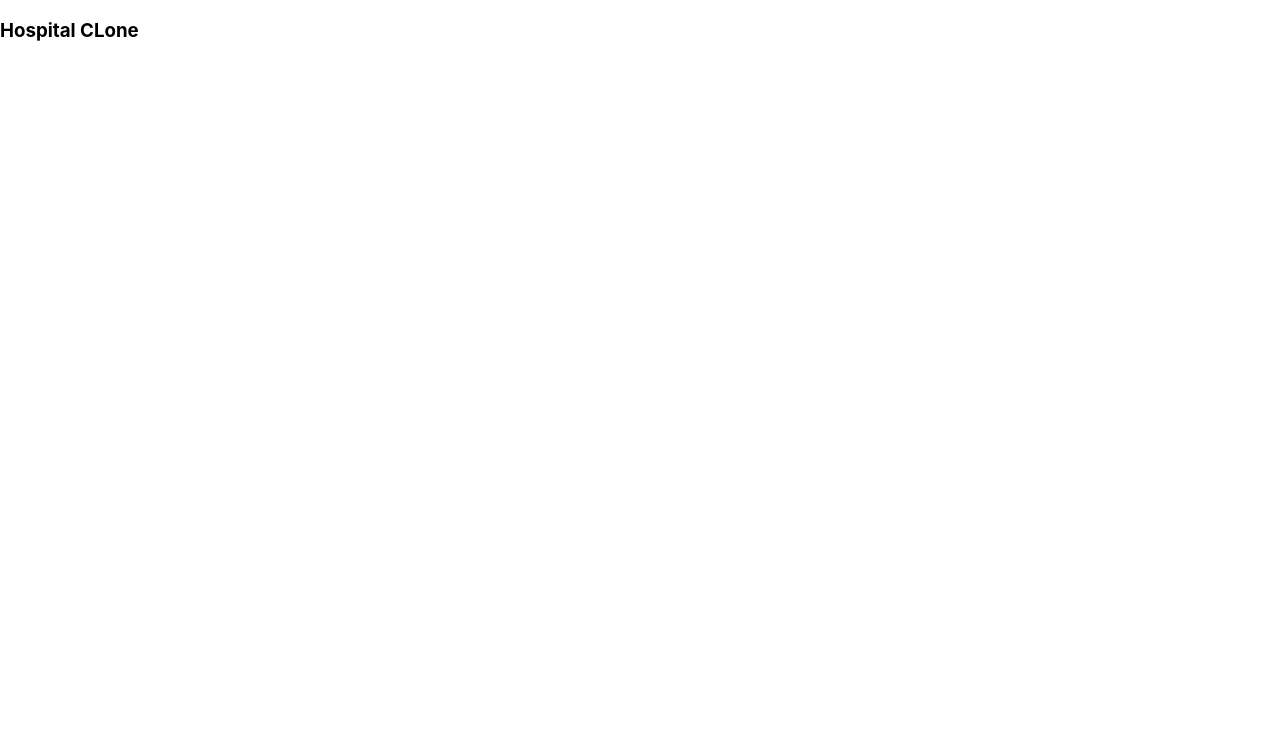
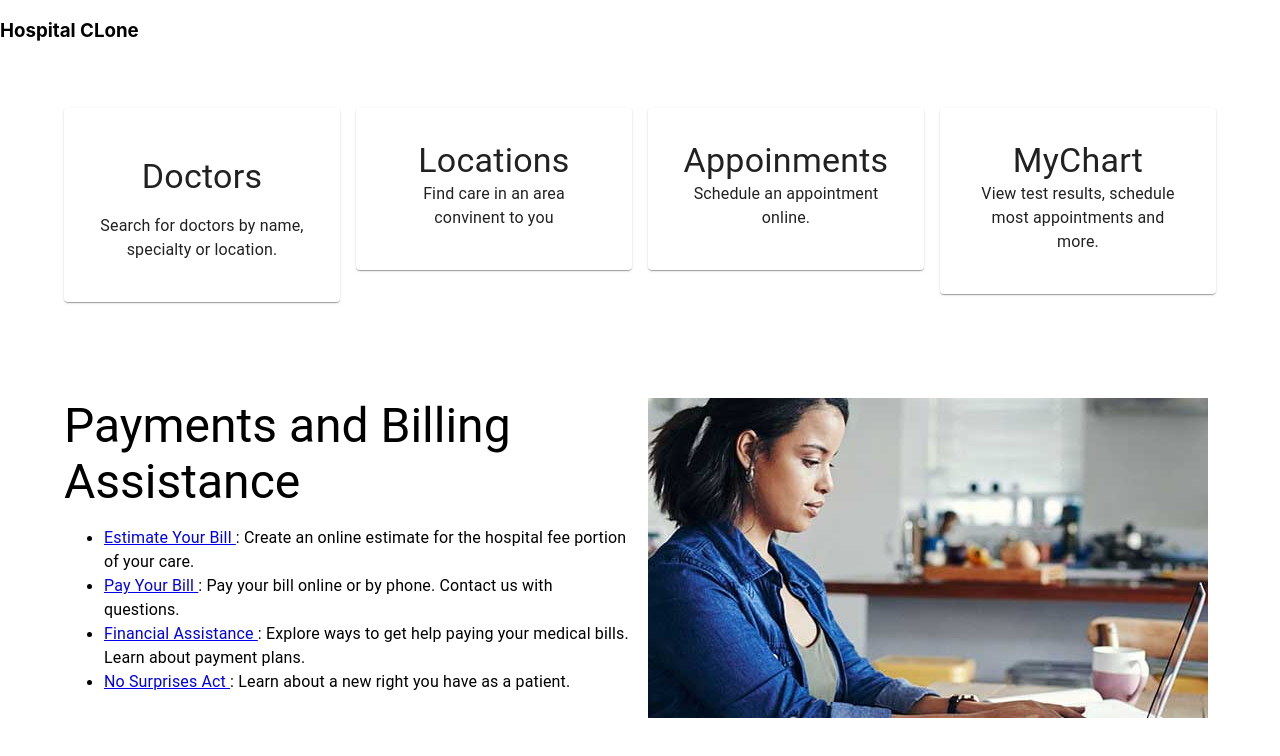
Before and after one commit to MehulP03/vtf-hospital-website-clone, a React (Create React App) app: page / in a window 1280 px wide. Shown: the top 756 px of the page. Built offline with nearby package versions, Linux system fonts and the light colour scheme.

Commit message:
Features Updated and Assistance added

```diff
--- a/src/App.js
+++ b/src/App.js
@@ -1,8 +1,12 @@
 import './App.css';
+import Assistance from './components/Assistance';
+import Features from './components/Features';
 function App() {
   return (
     <div>
       <h3> Hospital CLone</h3>
+      <Features />
+      <Assistance />
     </div>
 
   );
--- /dev/null
+++ b/src/components/Assistance.js
@@ -0,0 +1,28 @@
+import { Container, Grid, Typography } from '@mui/material'
+import React from 'react'
+
+function Assistance() {
+  return (
+    <Container maxWidth="lg" sx={{p:6}}>
+        <Grid container spacing={2}>
+        <Grid item xs={6}>
+            <Typography variant="h3" component="div">
+                Payments and Billing Assistance
+            </Typography>
+            <ul>
+                <li><Typography variant="body1" component="div"><a href="/"> Estimate Your Bill </a>: Create an online estimate for the hospital fee portion of your care.</Typography></li>
+                <li><Typography variant="body1" component="div"><a href="/"> Pay Your Bill </a>:  Pay your bill online or by phone. Contact us with questions.</Typography></li>
+                <li><Typography variant="body1" component="div"><a href="/"> Financial Assistance </a>: Explore ways to get help paying your medical bills. Learn about payment plans.</Typography></li>
+                <li><Typography variant="body1" component="div"><a href="/"> No Surprises Act </a>: Learn about a new right you have as a patient.</Typography></li>
+            </ul>
+        </Grid>
+        <Grid item xs={6}>
+            <img src='../assets/billing-hero.jpg' alt="billing hero "/>
+        </Grid>
+
+        </Grid>
+    </Container>
+  )
+}
+
+export default Assistance
--- a/src/components/Features.js
+++ b/src/components/Features.js
@@ -3,39 +3,38 @@ import React from 'react'
 
 function Features() {
     return (
-        <Container>
+        <Container  maxWidth="lg" sx={{p:6}}>
             <Grid container spacing={2}>
-
-                <Grid>
-                    <Card sx={{ maxWidth: 250  }}>
-                        <CardContent sx={{ padding: '20'}} >
-                            <Typography variant="h3" component="div">Doctors</Typography>
+                <Grid item xs={3}>
+                    <Card sx={{ maxWidth: 250, p:2  }}>
+                        <CardContent sx={{ p:2 , textAlign: "center"}} >
+                            <Typography variant="h4" component="div" sx={{p:2}}>Doctors</Typography>
                             <Typography varient="body2" component="div">Search for doctors by name, specialty or location.</Typography>
                         </CardContent>
                     </Card>
                 </Grid>
 
-                <Grid>
-                    <Card sx={{ maxWidth: 250, maxHeight: 350 }}>
-                        <CardContent sx={{ padding: '20'}}>
-                            <Typography variant="h3" component="div">Doctors</Typography>
-                            <Typography varient="body2" component="div">Search for doctors by name, specialty or location.</Typography>
+                <Grid item xs={3}>
+                    <Card sx={{ maxWidth: 250, p:2 }}>
+                        <CardContent sx={{p:2, textAlign: "center"}}>
+                            <Typography variant="h4" component="div">Locations</Typography>
+                            <Typography varient="body2" component="div">Find care in an area convinent to you</Typography>
                         </CardContent>
                     </Card>
                 </Grid>
-                <Grid>
-                    <Card sx={{ maxWidth: 250 }}>
-                        <CardContent sx={{ padding: '20'}}>
-                            <Typography variant="h3" component="div">Doctors</Typography>
-                            <Typography varient="body2" component="div">Search for doctors by name, specialty or location.</Typography>
+                <Grid item xs={3}>
+                    <Card sx={{ maxWidth: 250, p:2 }}>
+                        <CardContent sx={{ p:2, textAlign: "center" }}>
+                            <Typography variant="h4" component="div">Appoinments</Typography>
+                            <Typography varient="body2" component="div">Schedule an appointment online.</Typography>
                         </CardContent>
                     </Card>
                 </Grid>
-                <Grid>
-                    <Card sx={{ maxWidth: 250 }}>
-                        <CardContent sx={{ padding: '20'}}>
-                            <Typography variant="h3" component="div">Doctors</Typography>
-                            <Typography varient="body2" component="div">Search for doctors by name, specialty or location.</Typography>
+                <Grid item xs={3}   >
+                    <Card sx={{ maxWidth: 250, p:2 }}>
+                        <CardContent sx={{ p:2, textAlign: "center"}}>
+                            <Typography variant="h4" component="div" >MyChart</Typography>
+                            <Typography varient="body2" component="div">View test results, schedule most appointments and more.</Typography>
                         </CardContent>
                     </Card>
                 </Grid>
```
Also changed, not shown: public/assets/billing-hero.jpg (added).
